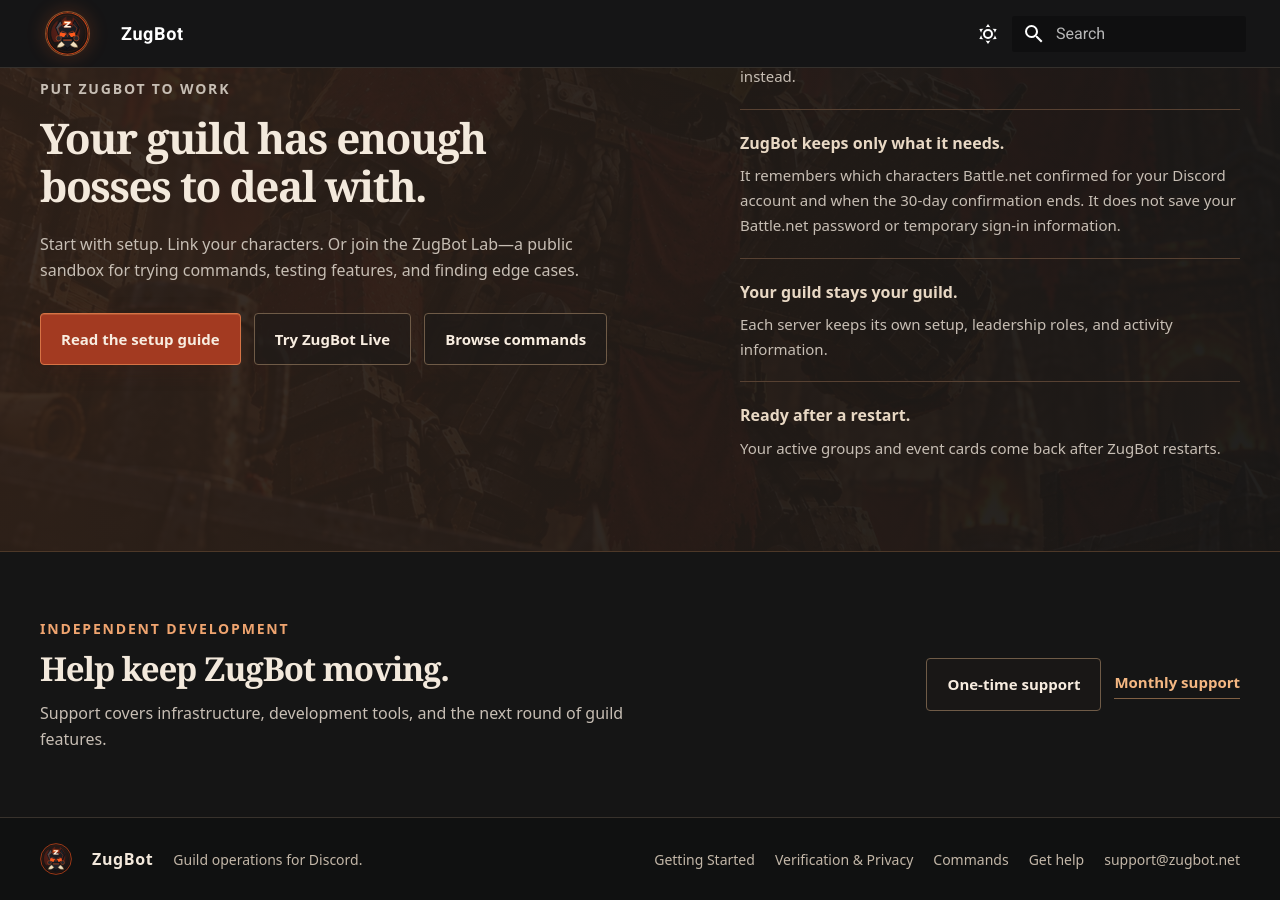
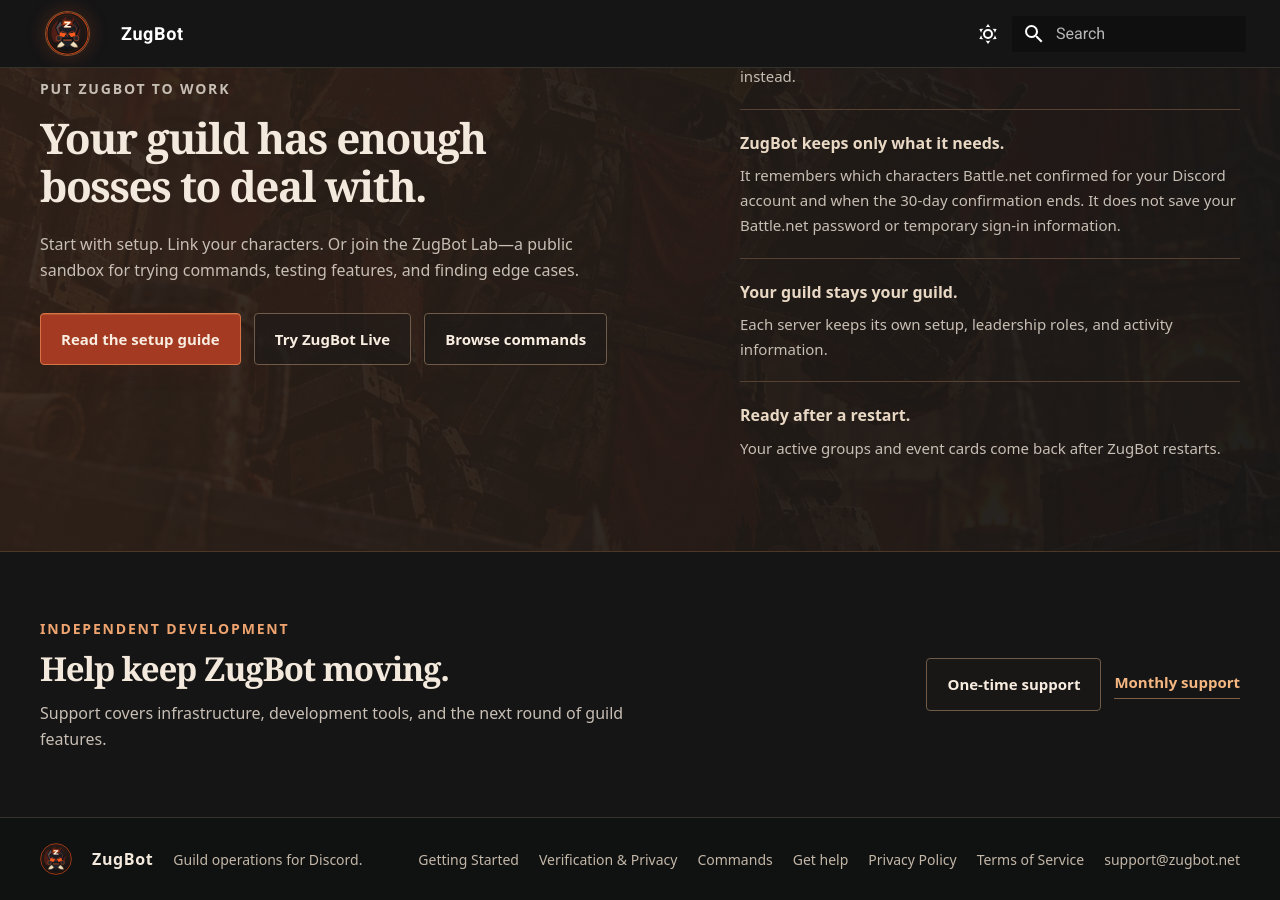
Before and after one commit to sthorne80/zugbot-site, an MkDocs documentation site: the page built from docs/index.md, in a window 1280 px wide and 900 px high, scrolled down 2583 px. Built offline with MkDocs 1.6.1 and Material for MkDocs 9.7.7, drawn with Linux system fonts in a browser that asks for light colours.

Commit message:
docs: link policy pages from website footer

```diff
--- a/docs/index.md
+++ b/docs/index.md
@@ -92,4 +92,4 @@ hide:
   <div class="zb-shell zb-support-inner"><div><p class="zb-eyebrow">Independent development</p><h2 id="support-title">Help keep ZugBot moving.</h2><p>Support covers infrastructure, development tools, and the next round of guild features.</p></div><div class="zb-actions"><a class="zb-button" href="https://buymeacoffee.com/ZugBot" target="_blank" rel="noopener noreferrer">One-time support</a><a class="zb-text-link" href="https://patreon.com/ZugBot" target="_blank" rel="noopener noreferrer">Monthly support</a></div></div>
 </section>
 
-<footer class="zb-footer"><div class="zb-shell"><a class="zb-footer-brand" href="./"><img src="assets/zugbot-logo-v2.svg" alt="" width="32" height="32" loading="lazy"><strong>ZugBot</strong></a><p>Guild operations for Discord.</p><nav aria-label="Footer"><a href="getting-started/">Getting Started</a><a href="verification/">Verification &amp; Privacy</a><a href="commands/">Commands</a><a href="troubleshooting/">Get help</a><a href="mailto:support@zugbot.net">support@zugbot.net</a></nav></div></footer>
+<footer class="zb-footer"><div class="zb-shell"><a class="zb-footer-brand" href="./"><img src="assets/zugbot-logo-v2.svg" alt="" width="32" height="32" loading="lazy"><strong>ZugBot</strong></a><p>Guild operations for Discord.</p><nav aria-label="Footer"><a href="getting-started/">Getting Started</a><a href="verification/">Verification &amp; Privacy</a><a href="commands/">Commands</a><a href="troubleshooting/">Get help</a><a href="privacy/">Privacy Policy</a><a href="terms/">Terms of Service</a><a href="mailto:support@zugbot.net">support@zugbot.net</a></nav></div></footer>
```
